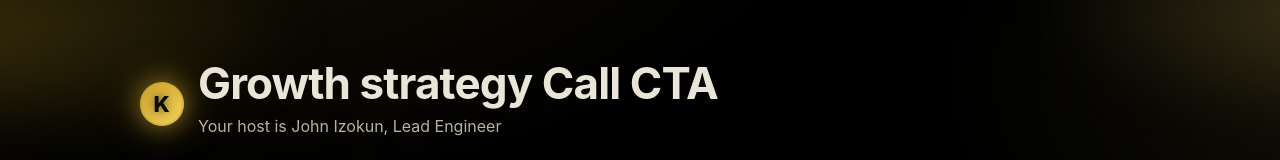
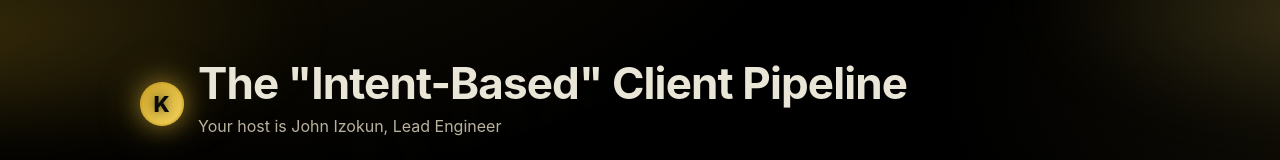
Before and after one commit to John-Izokun/KlyvoWebsite, a React (Vite) app: page / in a window 1280 px wide. Shown: the top 160 px of the page. Built offline with nearby package versions, Linux system fonts and the light colour scheme.

Commit message:
Add files via upload

```diff
--- a/src/App.tsx
+++ b/src/App.tsx
@@ -9,7 +9,7 @@ import { Countdown } from './components/Countdown'
 export default function App() {
   const params = useMemo(() => parseParams(window.location.search), [])
 
-  const title = 'Growth strategy Call CTA'
+  const title = 'The "Intent-Based" Client Pipeline'
   const host = params.assigned_to ?? 'Your Host'
   const invitee = params.invitee_full_name ?? 'Valued Guest'
   const email = params.invitee_email
```
